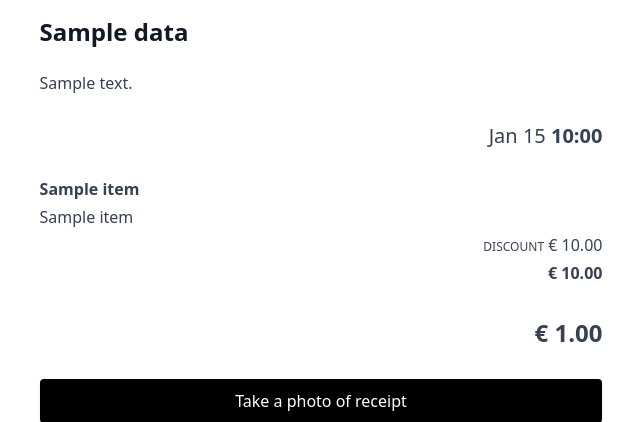
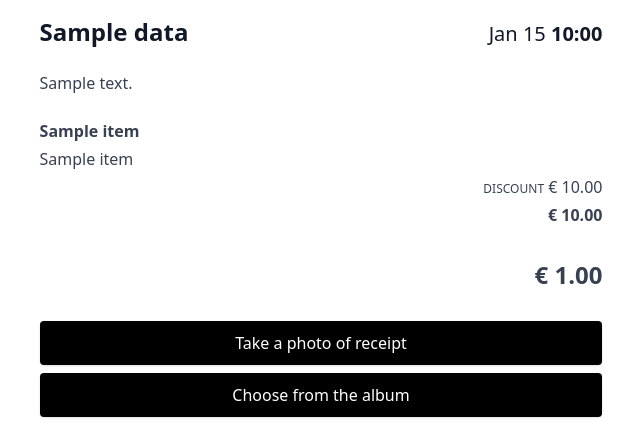
Before and after one commit to ApplicationProgramingTeamwork/myspending, a Django app: template ai/templates/ai/index.html in a window 1280 px wide. Shown: the top 422 px of the page, without its empty margins (319-959 px from the left). Run offline with Django 5.2, Linux system fonts and the light colour scheme; the template is opened without the code that fills it: most values are stand-ins (such as "Sample title", 1, 10 or a date in 2020); some libraries are stand-ins or nearby versions.

Commit message:
Adjust styles

```diff
--- a/ai/templates/ai/index.html
+++ b/ai/templates/ai/index.html
@@ -1,12 +1,14 @@
 {% extends 'render/base.html' %}
 {% block content %}
   {% if data %}
-    <h1 class="text-2xl font-bold">{{ data.storeName }}</h1>
+    <h1 class="text-2xl font-bold flex justify-between items-baseline">
+      {{ data.storeName }}
+      <div class="text-right text-xl">
+        <span class="font-thin">{{ data.date|date:'M d' }}</span>
+        <b>{{ data.date|date:'H:i' }}</b>
+      </div>
+    </h1>
     <p class="font-thin">{{ data.storeAddress }}</p>
-    <p class="text-right text-xl">
-      <span class="font-thin">{{ data.date|date:'M d' }}</span>
-      <b>{{ data.date|date:'H:i' }}</b>
-    </p>
     <ul class="p-0">
       {% for item in data.items %}
         <li class="list-none pl-0">
```
